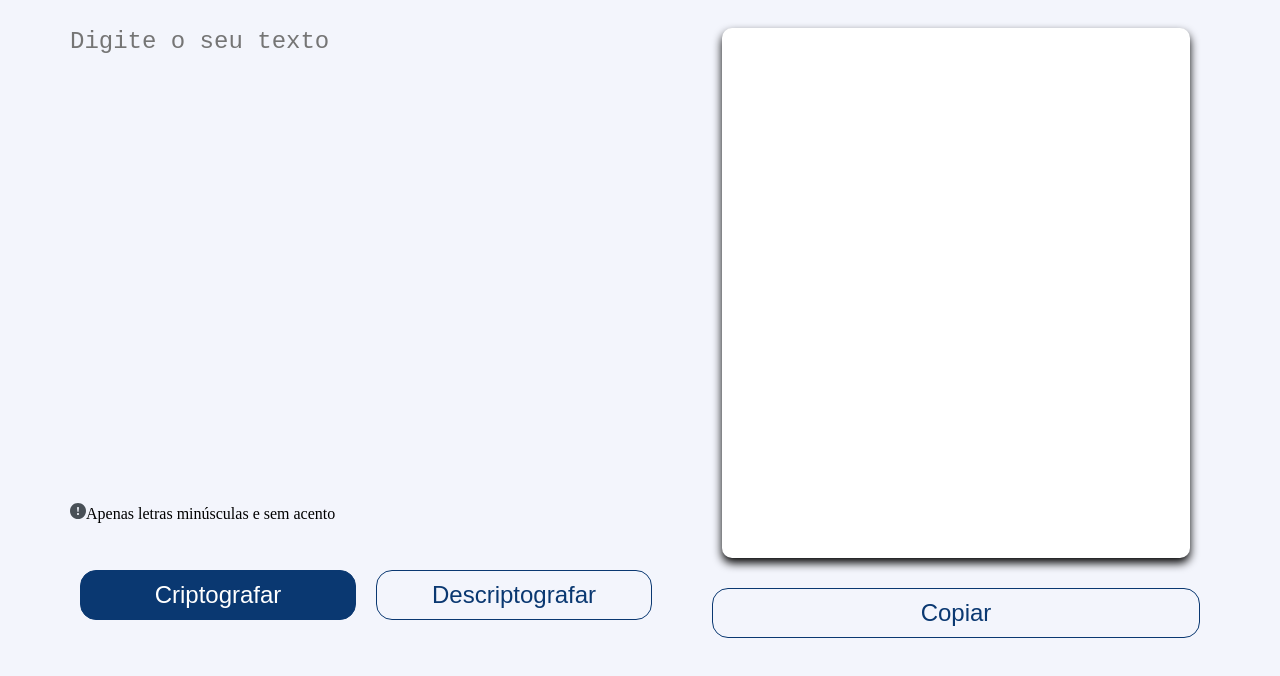
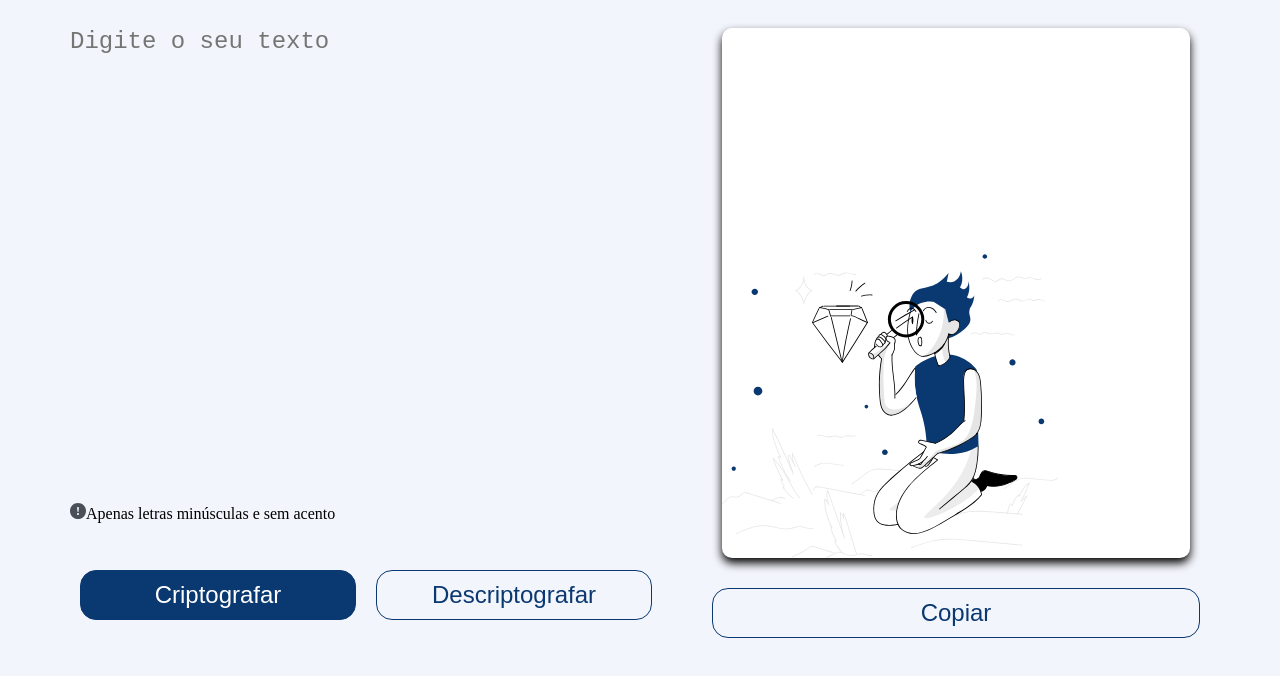
Before and after one commit to RafaelSdeS/Decodificador-Alura, a plain HTML site: page index.html in a window 1280 px wide. Shown: the part 64-740 px from the top of the page. Drawn offline with Linux system fonts and the light colour scheme.

Commit message:
Minor update

```diff
--- a/index.html
+++ b/index.html
@@ -9,7 +9,7 @@
     <script src="index.js" defer></script>
 </head>
 <body>
-    <img src="assets/Logo.svg" alt="Logo Alura" id="logo">
+    <a href="https://www.alura.com.br/"><img src="assets/Logo.svg" alt="Logo Alura" id="logo"></a>
     <div class="container">
         <div class="first-container">
             <div class="textContainer">
@@ -22,7 +22,7 @@
             </div>
         </div>
         <div class="final-container">
-        <textarea type="text" placeholder="A mensagem irá aparecer aqui" id="finalMessage" cols="30" rows="6">
+        <textarea type="text" readonly placeholder="A mensagem irá aparecer aqui" id="finalMessage" cols="30" rows="6">
         </textarea>
         <button id='copy'>Copiar</button>
          </div>
--- a/index.js
+++ b/index.js
@@ -27,6 +27,8 @@ criptButton.addEventListener('click', () => {
         }
         criptMessage += elem
     });
+    finalMessage.style.backgroundImage = "url()"
+
     finalMessage.value = criptMessage
 })
 
@@ -39,6 +41,8 @@ decriptButton.addEventListener('click', () => {
     decriptText = decriptText.replace(/ober/g, 'o');
     decriptText = decriptText.replace(/ufat/g, 'u');
 
+    finalMessage.style.backgroundImage = "url()"
+
     finalMessage.value = decriptText
 
 })
@@ -49,10 +53,13 @@ copyBtn.addEventListener('click', () => {
     navigator.clipboard.writeText(finalMessage.value)
 })
 
-textArea.addEventListener('oninput', () => {
-    if (textArea.value.trim() === "") {
-        image.style.display = "block";
-      } else {
-        image.style.display = "none";
-      }
-})
+function check() {
+    console.log('ola')
+    if(finalMessage.textContent) {
+        finalMessage.style.backgroundImage = "url('assets/High\ quality\ products\ 1\ 1.svg')"
+    } else {
+        finalMessage.style.backgroundImage = "url()"
+    }
+}
+
+check()
--- a/style.css
+++ b/style.css
@@ -114,6 +114,9 @@ button:active {
 
     .final-container #finalMessage{
         height: 100%;
+        background-image: url(assets/High\ quality\ products\ 1\ 1.svg);
+        background-repeat: no-repeat;
+        background-position: 0% 100%;
     }
 
 
```
